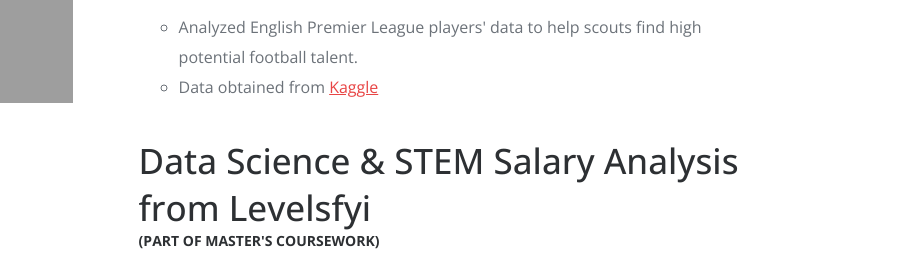
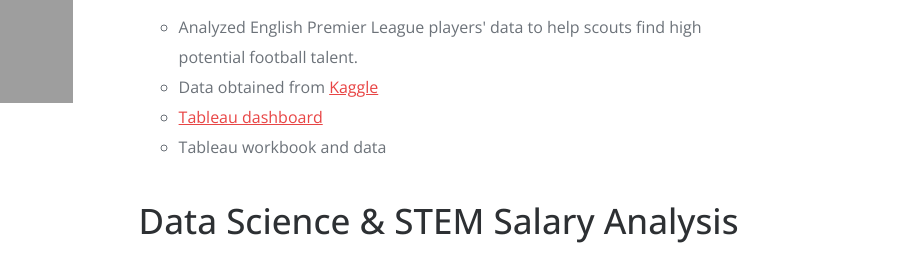
Before and after one commit to yuenherny/yuenherny.github.io, a plain HTML site: page index.html in a window 1280 px wide. Shown: the part 717-970 px from the top of the page, 375-1280 px from the left. Drawn offline with nearby package versions, Linux system fonts and the light colour scheme; grey boxes are pictures that could not be loaded.

Commit message:
add links for EPL

```diff
--- a/index.html
+++ b/index.html
@@ -60,6 +60,8 @@
                     <ul>
                         <li>Analyzed English Premier League players' data to help scouts find high potential football talent.</li>
                         <li>Data obtained from <a href="https://www.kaggle.com/datasets/rajatrc1705/english-premier-league202021">Kaggle</a></li>
+                        <li><a href="https://public.tableau.com/views/EPLStoryTheLookoutfortheWonderkids/EPLStoryTheLookoutfortheWonderkids?:language=en-US&:display_count=n&:origin=viz_share_link">Tableau dashboard</a></li>
+                        <li><a href="https://github.com/yuenherny/epl-wonderkids-analysis"></a>Tableau workbook and data</li>
                     </ul>
                 </p>
                 <h3>Data Science & STEM Salary Analysis from Levelsfyi</h3>
```
